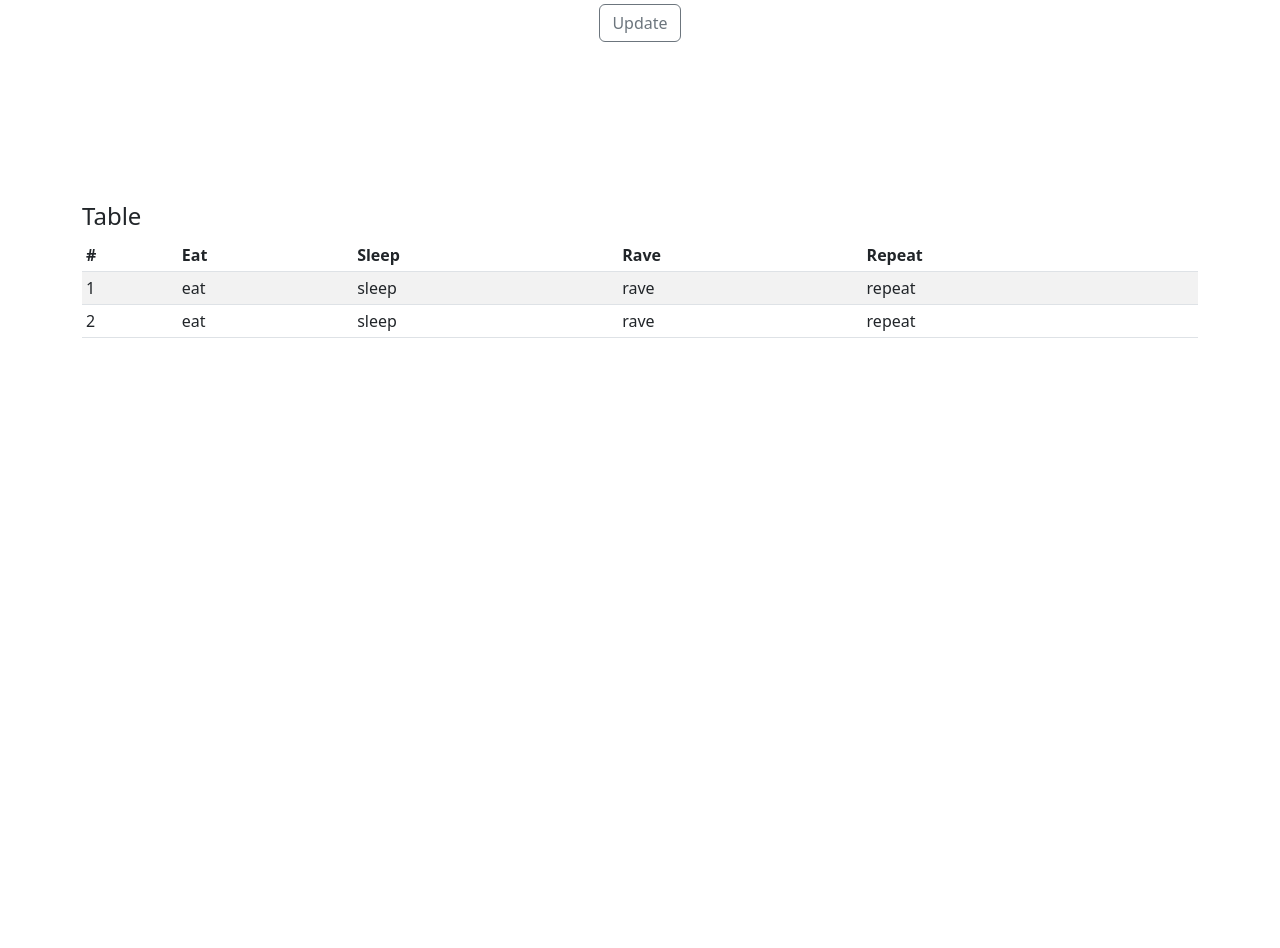
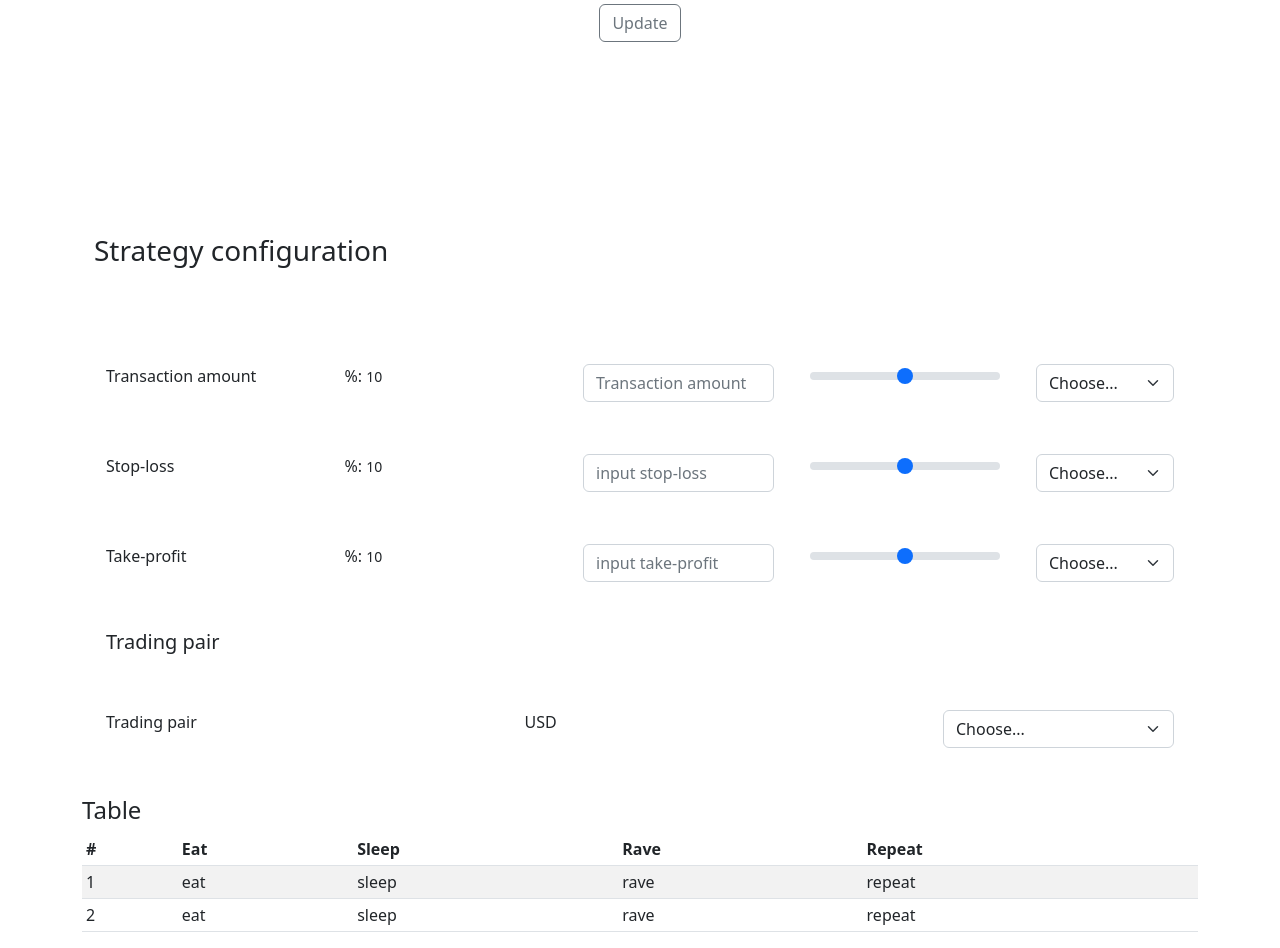
Before and after one commit to leonidpinchuk/big_project, a Django app: template front_end/main/templates/main/dashboard.html in a window 1280 px wide. Shown: the part 334-1282 px from the top of the page. Before the commit the page ends 672 px from the top, so only its background shows below. Run offline with Django 3.2, Linux system fonts and the light colour scheme; the template is opened without the code that fills it: most values are stand-ins (such as "Sample title", 1, 10 or a date in 2020).

Commit message:
Dashboard update

```diff
--- a/front_end/main/templates/main/dashboard.html
+++ b/front_end/main/templates/main/dashboard.html
@@ -14,6 +14,106 @@
     <div class="product-device shadow-sm d-none d-md-block"></div>
     <div class="product-device product-device-2 shadow-sm d-none d-md-block"></div>
   </div>
+
+  <div class="container my-5">
+    <div>
+      <h3>Strategy configuration</h3>
+    </div>
+    <div class="container my-5">
+      <div class="row g-5 my-1">
+        <div class="col">
+          <span>Transaction amount</span>
+        </div>
+        <div class="col">
+          <span>%:</span>
+          <small>10</small>
+        </div>
+        <div class="col">
+          <input type="text" class="form-control" placeholder="Transaction amount" aria-label="transaction amount">
+        </div>
+        <div class="col g-4">
+          <label for="customRange1" class="form-label" ></label>
+          <input type="range" class="form-range" min="0" max="5" step="0.1" id="customRange1">
+        </div>
+        <div class="col-md-2">
+          <select id="inputState1" class="form-select">
+            <option selected>Choose...</option>
+            <option>...</option>
+          </select>
+        </div>
+      </div>
+
+      <div class="row g-5 my-1">
+        <div class="col">
+          <span>Stop-loss</span>
+        </div>
+        <div class="col">
+          <span>%:</span>
+          <small>10</small>
+        </div>
+        <div class="col">
+          <input type="text" class="form-control" placeholder="input stop-loss" aria-label="input stop-loss">
+        </div>
+        <div class="col g-4">
+          <label for="customRange1" class="form-label" ></label>
+          <input type="range" class="form-range" min="0" max="5" step="0.1" id="customRange1">
+        </div>
+        <div class="col-md-2">
+          <select id="inputState2" class="form-select">
+            <option selected>Choose...</option>
+            <option>...</option>
+          </select>
+        </div>
+      </div>
+
+      <div class="row g-5 my-1">
+        <div class="col">
+          <span>Take-profit</span>
+        </div>
+        <div class="col">
+          <span>%:</span>
+          <small>10</small>
+        </div>
+        <div class="col">
+          <input type="text" class="form-control" placeholder="input take-profit" aria-label="input take-profit">
+        </div>
+        <div class="col g-4">
+          <label for="customRange1" class="form-label" ></label>
+          <input type="range" class="form-range" min="0" max="5" step="0.1" id="customRange1">
+        </div>
+        <div class="col-md-2">
+          <select id="inputState3" class="form-select">
+            <option selected>Choose...</option>
+            <option>...</option>
+          </select>
+        </div>
+      </div>
+    </div>
+    <div class="container">{% block config %}{% endblock %}</div>
+
+    <div class="container my-5">
+      <h5>Trading pair</h5>
+      <div class="row g-5 my-1">
+        <div class="col">
+          <span>Trading pair</span>
+        </div>
+        <div class="col">
+          <span>USD</span>
+        </div>
+        <div class="col-md-3">
+          <select id="inputState4" class="form-select">
+            <option selected>Choose...</option>
+            <option>BTC</option>
+            <option>ETH</option>
+            <option>SOL</option>
+          </select>
+        </div>
+      </div>
+    </div>
+
+  </div>
+
+
 
   <div class="table-responsive">
         <h4>Table</h4>
```
Also changed, not shown: front_end/main/templates/main/traderai/strategy_config.html (added, +9 -0 lines).
